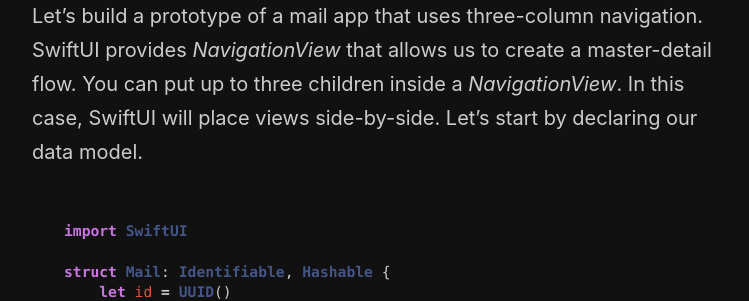
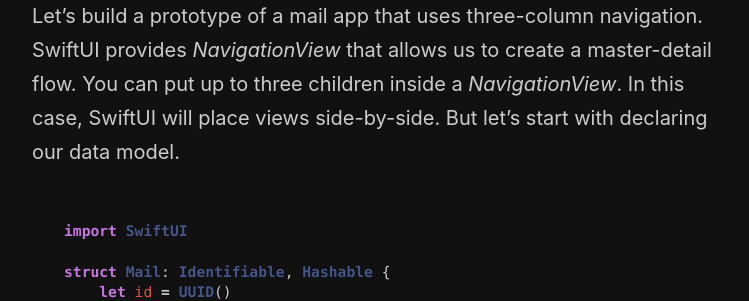
Before and after one commit to mecid/mecid.github.io, a Jekyll site: the page built from _posts/2020-07-21-sidebar-navigation-in-swiftui.md, in a window 1280 px wide and 900 px high, scrolled down 927 px. Shown: the part 188-489 px from the top of the window, without its empty margins (258-1007 px from the left). Built offline with Jekyll 4.4.1, drawn with Linux system fonts in a browser that asks for light colours.

Commit message:
Update 2020-07-21-sidebar-navigation-in-swiftui.md

````diff
--- a/_posts/2020-07-21-sidebar-navigation-in-swiftui.md
+++ b/_posts/2020-07-21-sidebar-navigation-in-swiftui.md
@@ -13,7 +13,7 @@ A sidebar provides app-level navigation and quick access to top-level collection
 
 > To learn about building navigation using *NavigationView* and *NavigationLink*, take a look at my ["Navigation in SwiftUI"](/2020/07/21/sidebar-navigation-in-swiftui/) post.
 
-Let's build a prototype of a mail app that uses three-column navigation. SwiftUI provides *NavigationView* that allows us to create a master-detail flow. You can put up to three children inside a *NavigationView*. In this case, SwiftUI will place views side-by-side. Let's start by declaring our data model.
+Let's build a prototype of a mail app that uses three-column navigation. SwiftUI provides *NavigationView* that allows us to create a master-detail flow. You can put up to three children inside a *NavigationView*. In this case, SwiftUI will place views side-by-side. But let's start with declaring our data model.
 
 ```swift
 import SwiftUI
````
